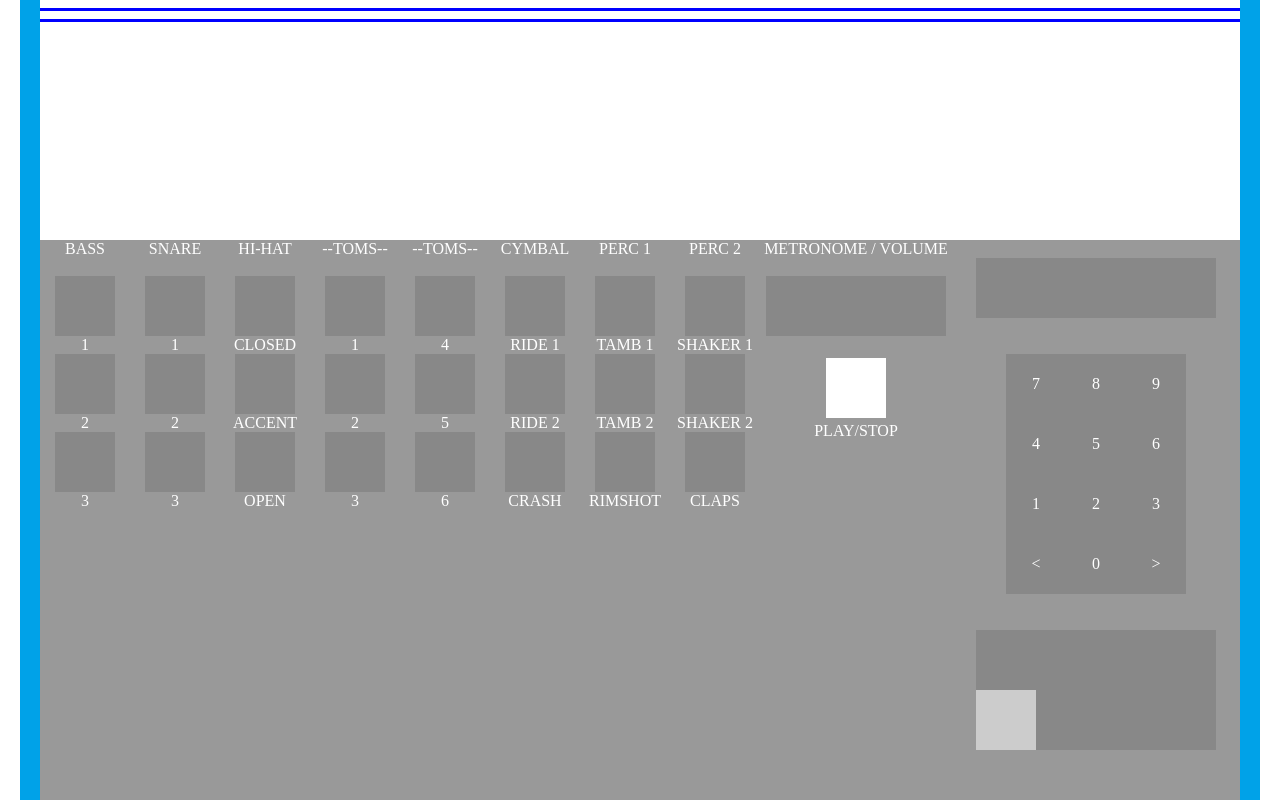
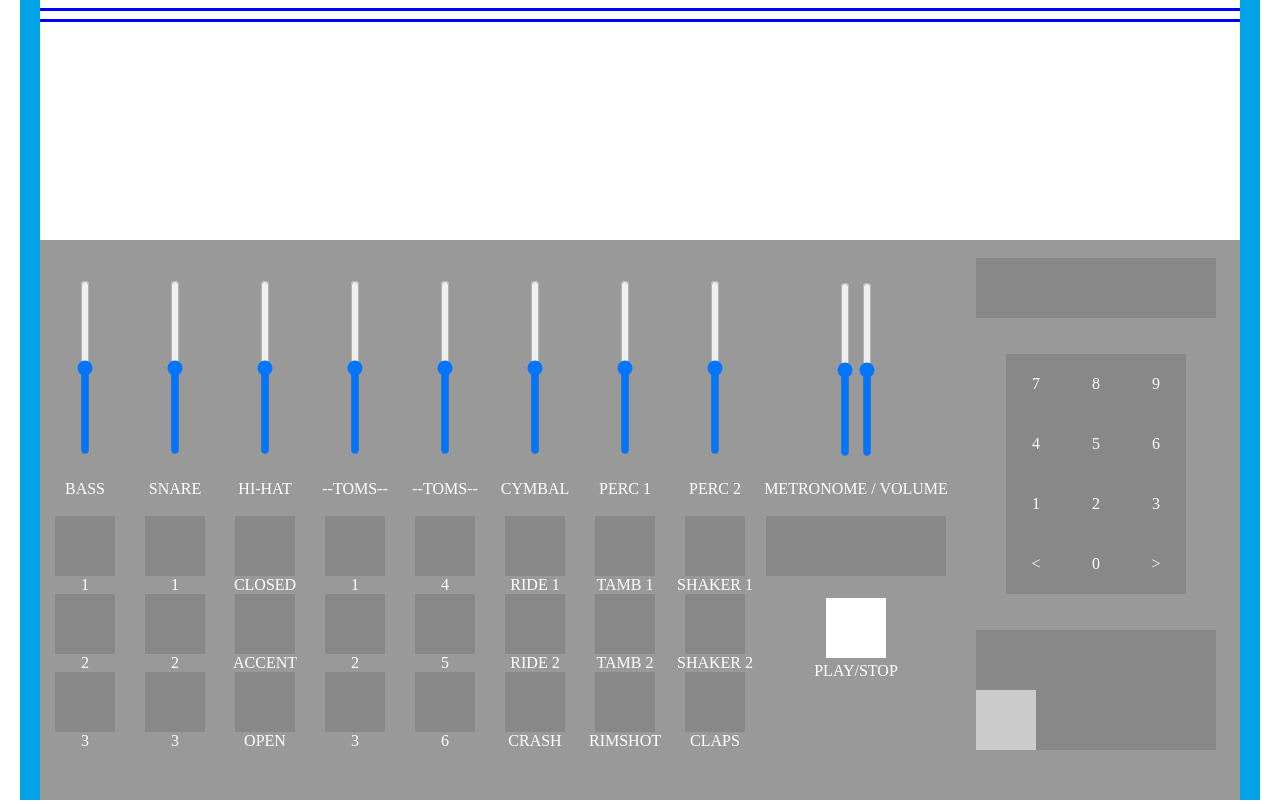
Before and after one commit to hardwaresoftwork/oberheim-dmx, a plain HTML site: page index.html in a window 1280 px wide. Drawn offline with Linux system fonts and the light colour scheme.

Commit message:
faders added to ui

```diff
--- a/index.html
+++ b/index.html
@@ -94,6 +94,29 @@ body {
     width: 100%;
 }
 
+.twodiv .faders .lines .line div .fader {
+    position:relative;
+    background-color: #999;
+    display: block;
+    margin-top: 40px;
+    margin-left: auto;
+    margin-right: auto;
+    height: 200px;
+    width: 60px;
+}
+
+.twodiv .faders .lines .line div .fader input[type=range][orient=vertical]
+{
+    writing-mode: bt-lr; /* IE */
+    -webkit-appearance: slider-vertical; /* WebKit */
+    width: 8px;
+    height: 175px;
+    padding: 0 5px;
+    display: block;
+    margin-left: auto;
+    margin-right: auto;
+}
+
 .twodiv .faders .lines .line div .pushbutton {
     position:relative;
     margin-left: auto;
@@ -129,6 +152,29 @@ body {
     display: block;
     height: 100%;
     width: 100%;
+}
+
+.twodiv .faders .control .beatcontrol div .fader {
+    position:relative;
+    background-color: #999;
+    display: block;
+    margin-top: 40px;
+    margin-left: auto;
+    margin-right: auto;
+    height: 200px;
+    width: 60px;
+}
+
+.twodiv .faders .control .beatcontrol div .fader input[type=range][orient=vertical]
+{
+    writing-mode: bt-lr; /* IE */
+    -webkit-appearance: slider-vertical; /* WebKit */
+    width: 8px;
+    height: 175px;
+    padding: 0 5px;
+    display: inline-block;
+    margin-left: auto;
+    margin-right: auto;
 }
 
 .twodiv .faders .control .beatcontrol div .pushbutton {
@@ -189,6 +235,7 @@ body {
   background-color: #ccc !important;
 }
 
+
 </style>
 </head>
 
@@ -196,7 +243,11 @@ body {
 
 <div class = "onediv"></div><div class = "twodiv"><div class = "power"><div><hr><hr></div></div><div class = "faders"><div class = "lines">
       <div class="line">
-        <div>BASS<br/><br/>
+        <div>
+          <div class="fader">
+          <input type="range" orient="vertical" />
+          </div>
+          BASS<br/><br/>
             <div class="pushbutton"></div>
             1
             <div class="pushbutton"></div>
@@ -205,7 +256,11 @@ body {
             3
         </div>
       </div><div class="line">
-        <div>SNARE<br/><br/>
+        <div>
+          <div class="fader">
+          <input type="range" orient="vertical" />
+          </div>
+          SNARE<br/><br/>
           <div class="pushbutton"></div>
           1
           <div class="pushbutton"></div>
@@ -214,7 +269,11 @@ body {
           3
       </div>
     </div><div class="line">
-        <div>HI-HAT<br/><br/>
+        <div>
+          <div class="fader">
+            <input type="range" orient="vertical" />
+          </div>
+          HI-HAT<br/><br/>
           <div class="pushbutton"></div>
           CLOSED
           <div class="pushbutton"></div>
@@ -222,7 +281,11 @@ body {
           <div class="pushbutton"></div>
           OPEN
       </div></div><div class="line">
-        <div>--TOMS--<br/><br/>
+        <div>
+          <div class="fader">
+          <input type="range" orient="vertical" />
+          </div>
+          --TOMS--<br/><br/>
           <div class="pushbutton"></div>
           1
           <div class="pushbutton"></div>
@@ -230,7 +293,11 @@ body {
           <div class="pushbutton"></div>
           3
       </div></div><div class="line">
-        <div>--TOMS--<br/><br/>
+        <div>
+          <div class="fader">
+          <input type="range" orient="vertical" />
+          </div>
+          --TOMS--<br/><br/>
           <div class="pushbutton"></div>
           4
           <div class="pushbutton"></div>
@@ -238,7 +305,11 @@ body {
           <div class="pushbutton"></div>
           6
       </div></div><div class="line">
-        <div>CYMBAL<br/><br/>
+        <div>
+          <div class="fader">
+          <input type="range" orient="vertical" />
+          </div>
+          CYMBAL<br/><br/>
           <div class="pushbutton"></div>
           RIDE 1
           <div class="pushbutton"></div>
@@ -246,7 +317,11 @@ body {
           <div class="pushbutton"></div>
           CRASH
       </div></div><div class="line">
-        <div>PERC 1<br/><br/>
+        <div>
+          <div class="fader">
+          <input type="range" orient="vertical" />
+          </div>
+          PERC 1<br/><br/>
           <div class="pushbutton"></div>
           TAMB 1
           <div class="pushbutton"></div>
@@ -254,7 +329,11 @@ body {
           <div class="pushbutton"></div>
           RIMSHOT
       </div></div><div class="line">
-        <div>PERC 2<br/><br/>
+        <div>
+          <div class="fader">
+          <input type="range" orient="vertical" />
+          </div>
+          PERC 2<br/><br/>
           <div class="pushbutton"></div>
           SHAKER 1
           <div class="pushbutton"></div>
@@ -263,7 +342,11 @@ body {
           CLAPS
       </div></div>
     </div><div class = "control">
-    <div class="beatcontrol"><div>METRONOME / VOLUME<br/><br/>
+    <div class="beatcontrol"><div>
+      <div class="fader">
+      <input type="range" orient="vertical" />
+      <input type="range" orient="vertical" />
+      </div>METRONOME / VOLUME<br/><br/>
                                   <div class="pushbutton"></div><div class="pushbutton"></div><div class="pushbutton"></div>
                                   <br/><br/>
                                   <div class="pushbutton playbtn"></div><br/>
```
